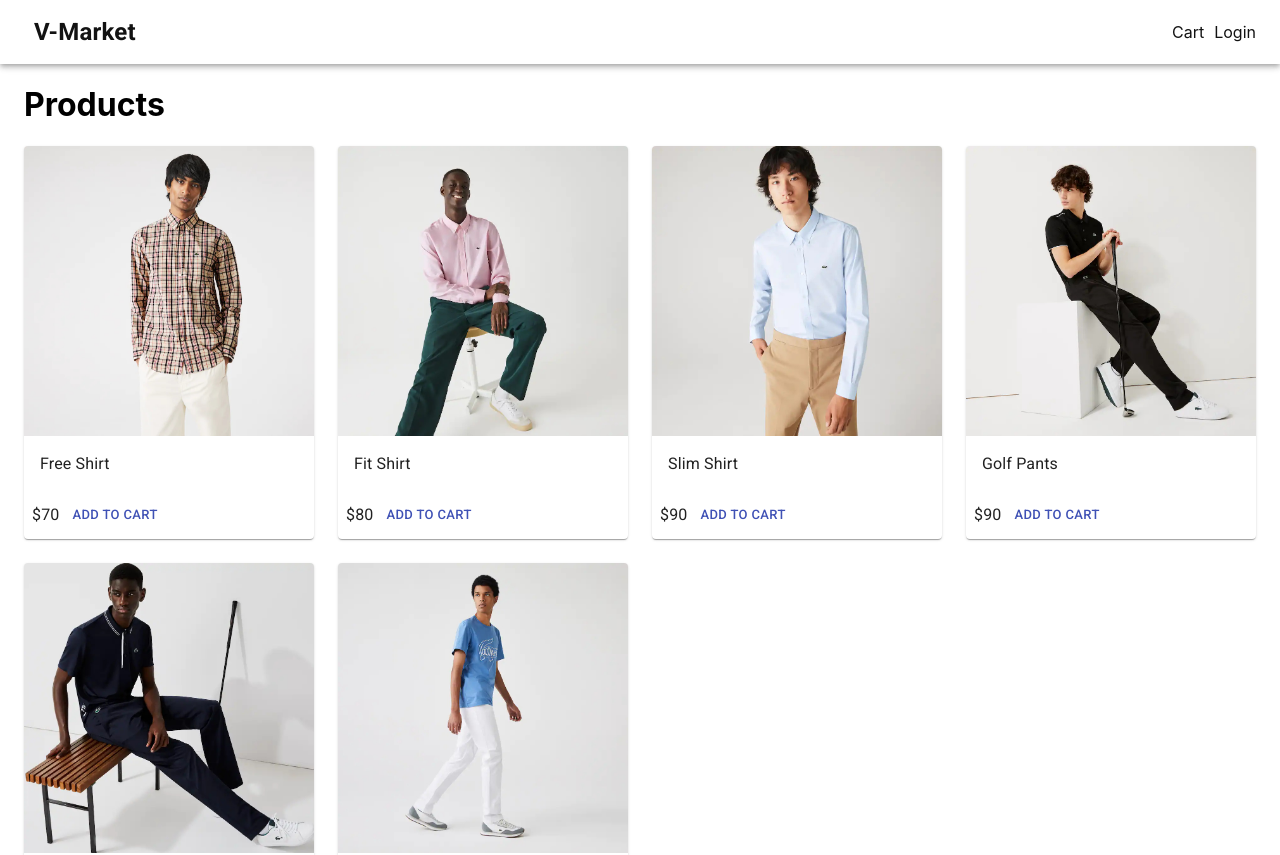
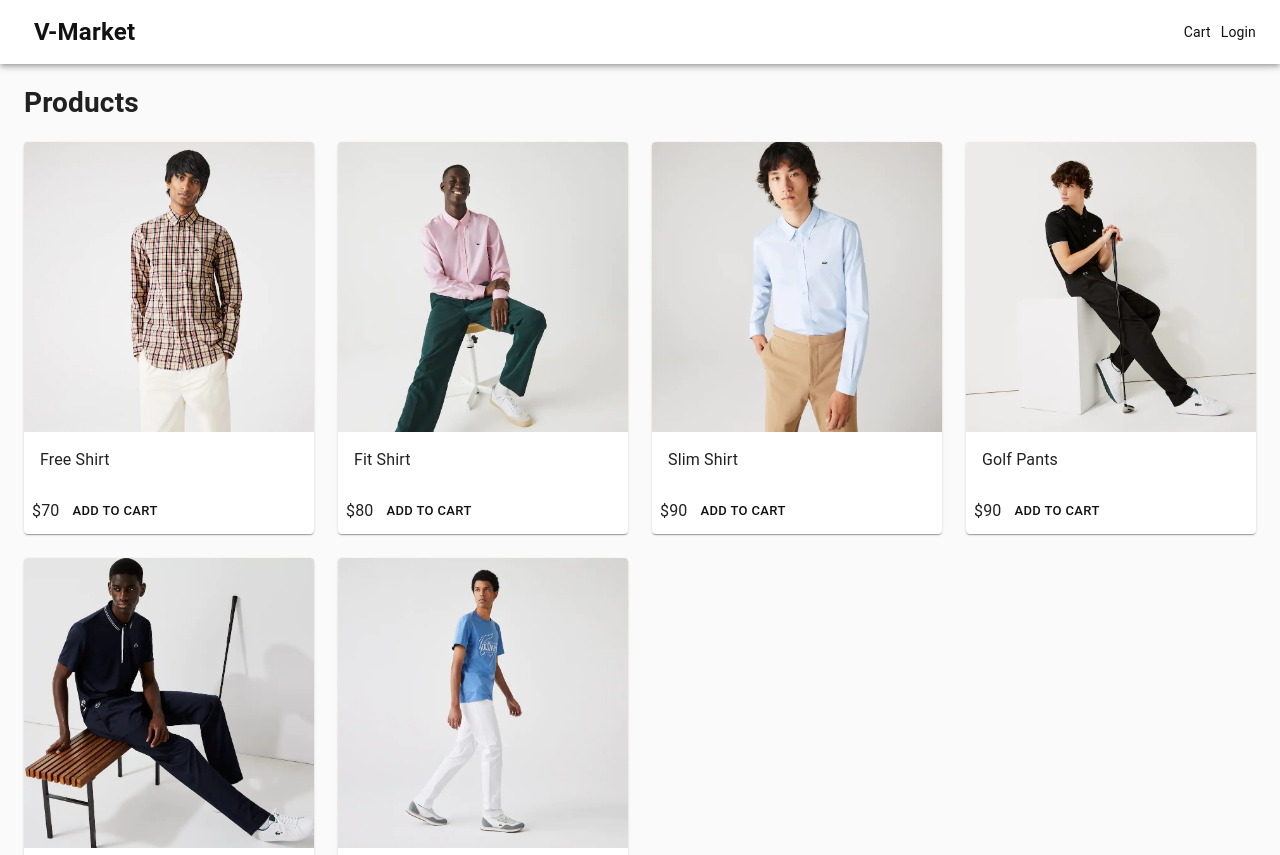
Before and after one commit to duyelbi/next-vmarket, a Next.js app: page / in a window 1280 px wide. Shown: the top 855 px of the page. Built offline with nearby package versions, Linux system fonts and the light colour scheme.

Commit message:
add material ui theme

```diff
--- a/components/Layout.js
+++ b/components/Layout.js
@@ -1,15 +1,45 @@
-import React from 'react';
-import Head from 'next/head';
+import React from "react";
+import Head from "next/head";
 import {
-    Container
-} from '@material-ui/core';
+  Container,
+  createMuiTheme,
+  ThemeProvider,
+  CssBaseline,
+} from "@material-ui/core";
 
-import Header from './Header';
-import Footer from './Footer';
+import Header from "./Header";
+import Footer from "./Footer";
 
-import useStyles from '../utils/styles';
+import useStyles from "../utils/styles";
 
 const Layout = ({ title, description, children }) => {
+  const theme = createMuiTheme({
+    typography: {
+      h1: {
+        fontSize: "1.6rem",
+        fontWeight: 400,
+        margin: "1rem 0",
+      },
+
+      h2: {
+        fontSize: "1.4rem",
+        fontWeight: 400,
+        margin: "1rem 0",
+      },
+      body1: {
+        fontWeight: "normal",
+      },
+    },
+    palette: {
+      type: "light",
+      primary: {
+        main: "#121212",
+      },
+      secondary: {
+        main: "#208080",
+      },
+    },
+  });
   const classes = useStyles();
   return (
     <div>
@@ -17,9 +47,12 @@
         <title>{title ? `${title} - V-Market` : `V-Market`}</title>
         <meta name="description" content={description}></meta>
       </Head>
-      <Header />
-      <Container className={classes.main}>{children}</Container>
-      <Footer />
+      <ThemeProvider theme={theme}>
+        <CssBaseline />
+        <Header />
+        <Container className={classes.main}>{children}</Container>
+        <Footer />
+      </ThemeProvider>
     </div>
   );
 };
--- a/pages/_document.js
+++ b/pages/_document.js
@@ -9,7 +9,7 @@
         <Head>
           <link
             rel="stylesheet"
-            href="https://fonts.googleapis.com/css?family=Roboto:300,400,500,700&display=swap"
+            href="https://fonts.googleapis.com/css?family=Open+Sans:300,400,500,700&display=swap"
           />
         </Head>
         <body>
--- a/pages/products/[slug].js
+++ b/pages/products/[slug].js
@@ -38,7 +38,7 @@
         <Grid item md={3} xs={12}>
           <List>
             <ListItem>
-              <Typography component="h1">{product.name}</Typography>
+              <Typography component="h1" variant="h1">{product.name}</Typography>
             </ListItem>
             <ListItem>
               <Typography>Category: {product.category}</Typography>
```
